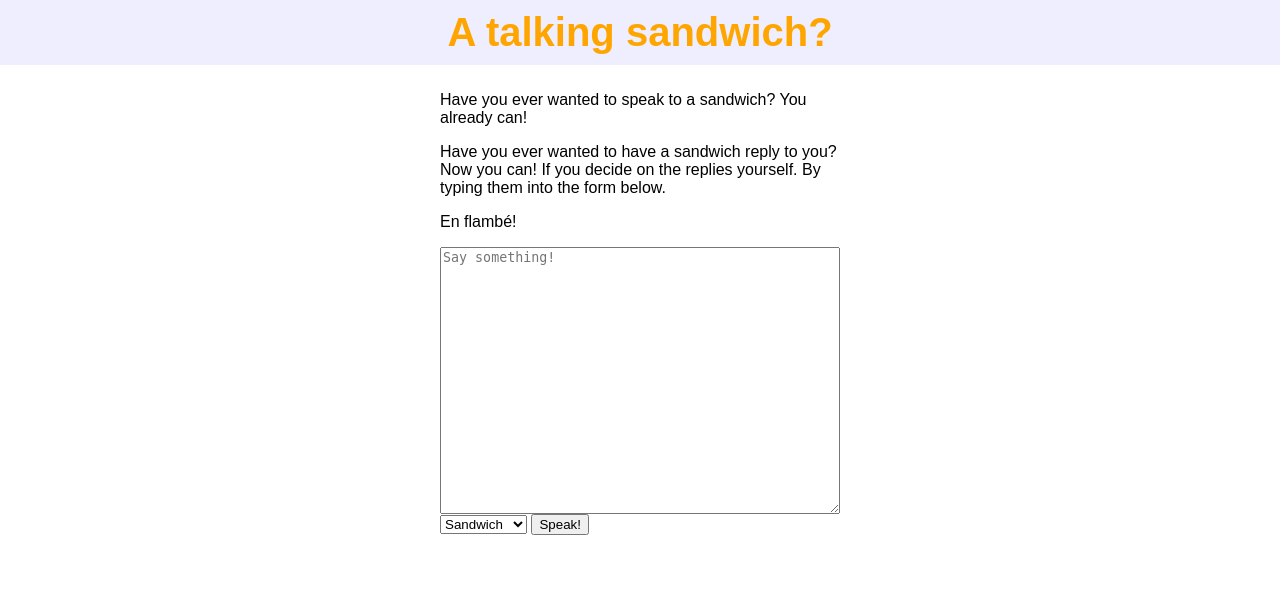
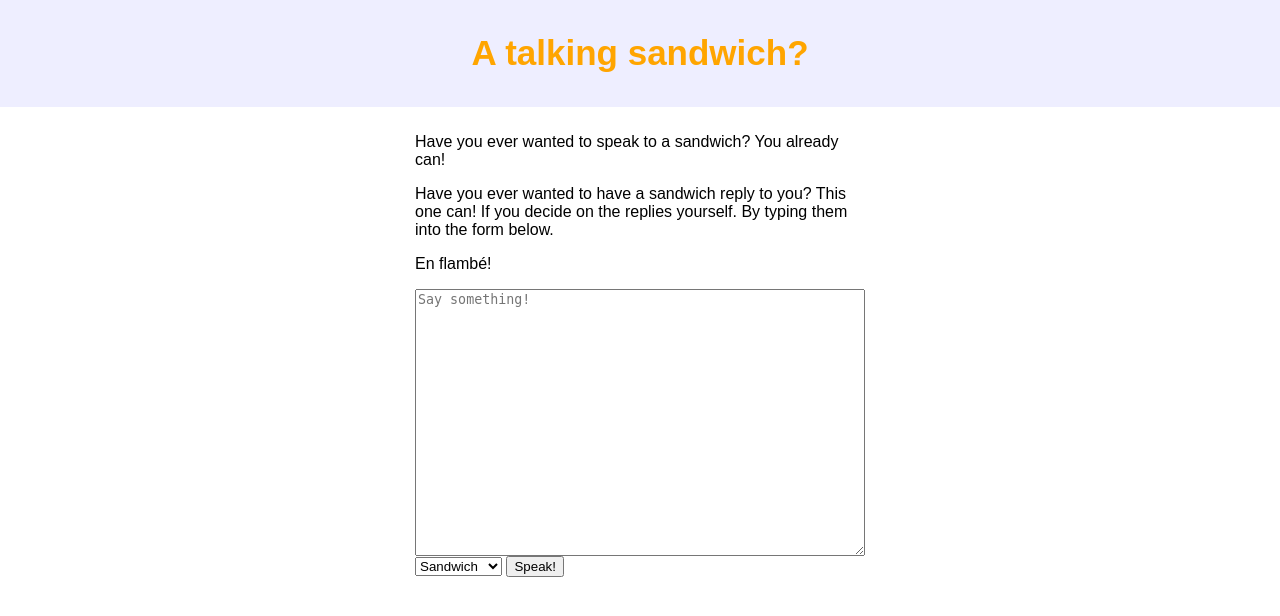
Before and after one commit to En-Flambe/en-flamb-neigh, a Flask app: page / in a window 1280 px wide. Shown: the top 616 px of the page. Run offline with Flask 2, Linux system fonts and the light colour scheme.

Commit message:
make things pretty

```diff
--- a/static/style.css
+++ b/static/style.css
@@ -5,10 +5,6 @@ body {
 }
 
 #header {
-  color: orange;
-  font-family: sans-serif;
-  font-weight: bold;
-  font-size: 30pt;
   text-align: center;
   border: 0px;
   padding: 10px;
@@ -16,10 +12,17 @@ body {
   background-color: #eef;
 }
 
+h1 {
+  color: orange;
+  font-family: sans-serif;
+  font-weight: bold;
+  font-size: 35px;
+}
+
 #content {
   margin: auto;
   padding: 10px;
-  max-width: 400px;
+  max-width: 450px;
   width: 100%;
   font-family: sans-serif;
 }
--- a/templates/main.html
+++ b/templates/main.html
@@ -6,11 +6,11 @@
   </head>
   <body>
     <div id="header">
-      A talking sandwich?
+      <h1>A talking sandwich?</h1>
     </div>
     <div id="content">
       <p>Have you ever wanted to speak to a sandwich? You already can!</p>
-      <p>Have you ever wanted to have a sandwich reply to you? Now you can! If you decide on the replies yourself. By typing them into the form below.</p>
+      <p>Have you ever wanted to have a sandwich reply to you? This one can! If you decide on the replies yourself. By typing them into the form below.</p>
       <p>En flamb&eacute;!</p>
 
       <form method="post">
```
Also changed, not shown: static/logo.png (added).
